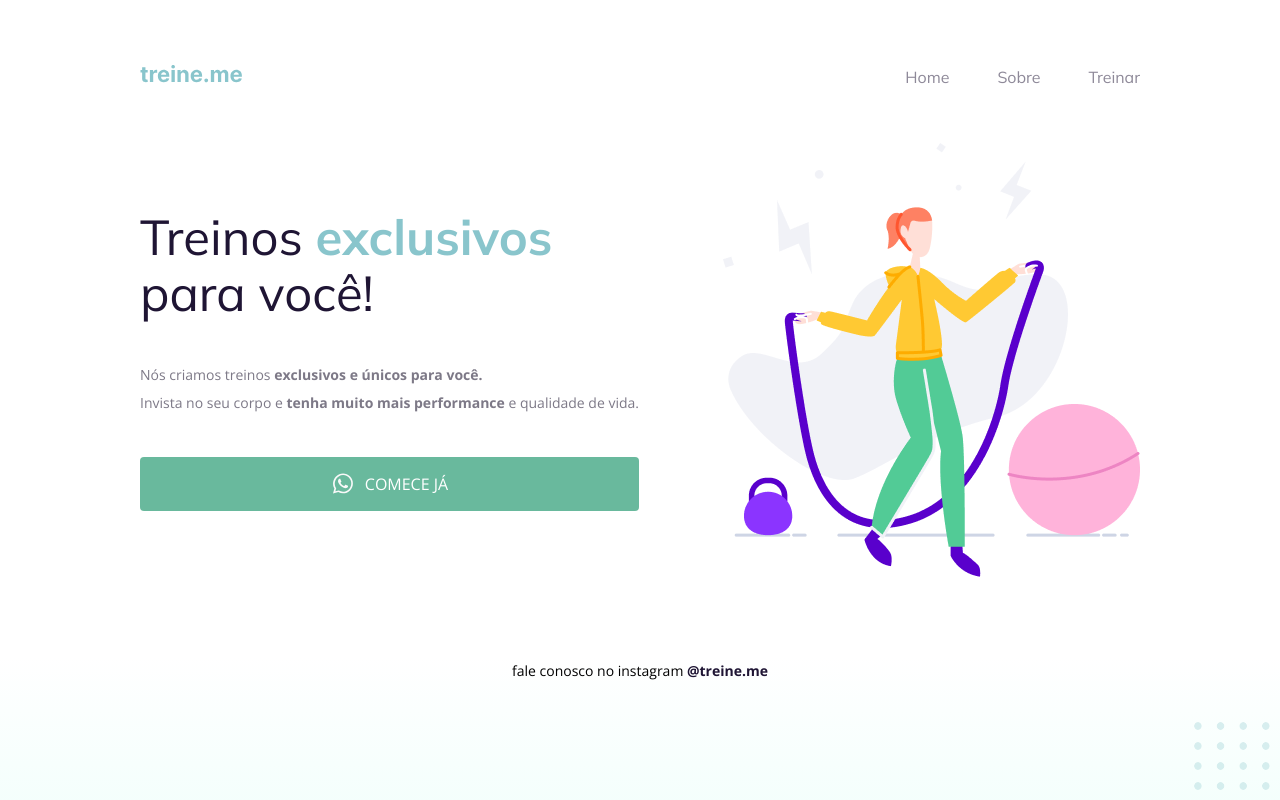
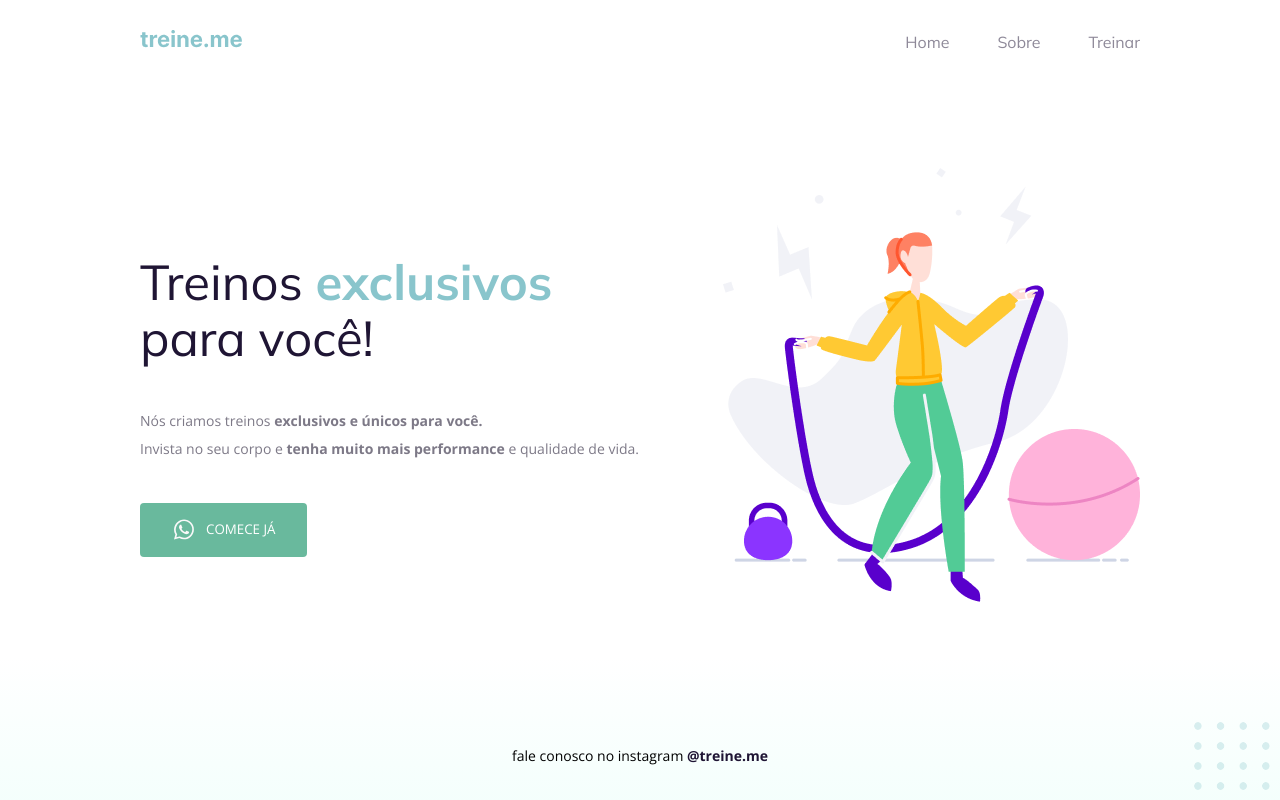
Before and after one commit to jamisonmmartins/explorer-fase02-semantica, a plain HTML site: page index.html in a window 1280 px wide. Drawn offline with nearby package versions, Linux system fonts and the light colour scheme.

Commit message:
Correção semântica
Havia muitas divs que foram substituídas por tags semânticas como nav, main, section e footer.

Na div.page foi aplicado um display flex com flex-direction column. Além disso, alguns outros atributos com valores que adicionam um espaçamento igualitário entre os elementos html.

```diff
--- a/index.html
+++ b/index.html
@@ -15,38 +15,39 @@
   </head>
   <body>
     <div class="page">
-        <div class="nav">
+        <nav class="nav">
           <a id="logo" href="#">
             <img src="images/logo.svg" alt="Treine.me" />
           </a>
-          <div class="list">
-            <div class="item"><a href="#">Home</a></div>
-            <div class="item"><a href="#">Sobre</a></div>
-            <div class="item"><a href="#">Treinar</a></div>
-          </div>
-        </div class="nav">
+          <ul class="list">
+            <li class="item"><a href="#">Home</a></li>
+            <li class="item"><a href="#">Sobre</a></li>
+            <li class="item"><a href="#">Treinar</a></li>
+          </ul>
+        </nav class="nav">
 
-      <div class="main">
-        <div>
-          <div class="title">Treinos <span>exclusivos</span> para você!</div>
+      <main class="main">
+        <section>
+          <h1 class="title">Treinos <span>exclusivos</span> para você!</h1>
 
-          <div class="subtitle">
+          <p class="subtitle">
             Nós criamos treinos <strong>exclusivos e únicos para você.</strong></br>
             Invista no seu corpo e <strong>tenha muito mais performance</strong> e qualidade de vida.
-          </div>
+          </p>
 
-          <div class="button">
+          <button class="button">
               <img src="images/whats.svg" alt="Ícone do whatsapp">
               Comece já
-          </div>
+          </button>
 
-        </div>
+        </section>
 
         <img src="images/img.png" alt="Desenho de uma mulher pulando corta numa academia.">
-      </div>
-      <div class="footer">
+      </main>
+
+      <footer class="footer">
           fale conosco no instagram <a href="https://instagram.com/treineme" target="_blank">@treine.me</a>
-      </div>
+      </footer>
     </div>
 
     <img id="balls" src="images/balls.svg" alt="Bolinhas decorativas verdes no canto inferior direito da página.">
--- a/style.css
+++ b/style.css
@@ -4,14 +4,16 @@ body {
   font-family: "Open Sans", sans-serif;
 
   background: linear-gradient(180deg, rgb(227, 255, 248, 0) 82.08%, rgb(227, 255, 248, 0.38) 100%);
-
-  min-height: 100vh;
 }
 
 .page {
   width: 1000px;
+  min-height: 100vh;
   margin: 0 auto;
-  padding-top: 65px;
+
+  display: flex;
+  flex-direction: column;
+  justify-content: space-around;
 }
 
 .nav {
@@ -40,7 +42,6 @@ a {
 }
 
 .list .item a:hover {
-  font-weight: bold;
   opacity: 1;
 }
 
@@ -59,9 +60,7 @@ a {
   font-size: 49px;
   line-height: 56px;
   color: #1f1534;
-
   font-weight: normal;
-
   width: 490px;
 }
 
@@ -97,6 +96,10 @@ a {
   cursor: pointer;
 }
 
+.button:hover {
+  background-color: #5ab495;
+}
+
 .footer {
   font-size: 14px;
   line-height: 28px;
```
